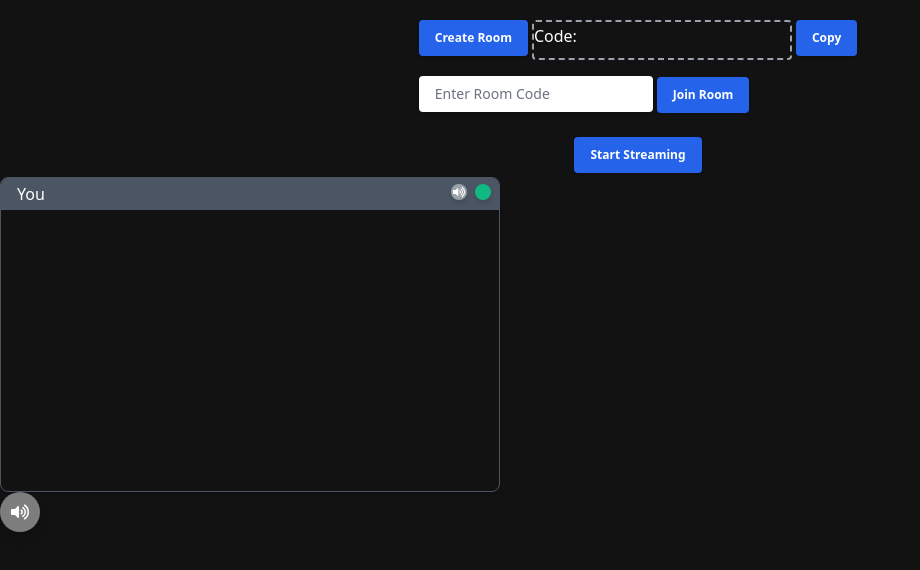
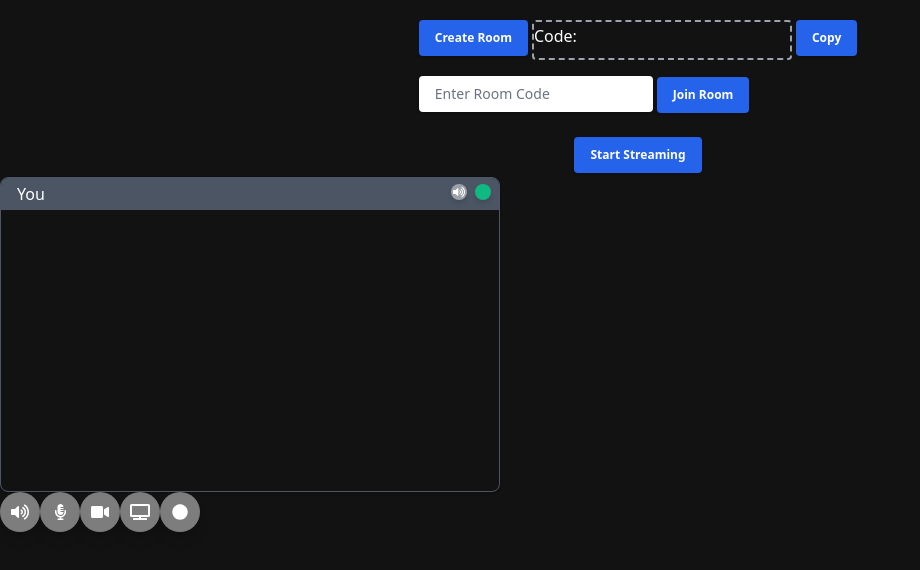
Before and after one commit to verticelabs-dev/screenshare, a Vue app in the folder app/: page / in a window 1280 px wide. Shown: the top 570 px of the page, without its empty margins (0-920 px from the left). Built offline with nearby package versions, Linux system fonts and the light colour scheme; no server answers.

Commit message:
✨ A bunch more stream buttons

```diff
--- a/app/src/assets/scss/grid/streamControlBar.scss
+++ b/app/src/assets/scss/grid/streamControlBar.scss
@@ -1,5 +1,6 @@
 .streamControlBar {
   height: 2.5rem;
+  display: flex;
 }
 
 .circle-btn {
--- a/app/src/components/grid/streamControlBar.vue
+++ b/app/src/components/grid/streamControlBar.vue
@@ -1,12 +1,35 @@
 <template>
   <div class="streamControlBar">
-    <div>
-      <!-- Mute Button -->
-      <div @click="toggleMute" class="circle-btn">
-        <font-awesome-icon icon="volume-mute" v-if="muted"/>
-        <font-awesome-icon icon="volume-up" v-else/>
-      </div>
+    <!-- Mute Button -->
+    <div @click="toggleDeafen" class="circle-btn">
+      <font-awesome-icon icon="volume-mute" v-if="deafen"/>
+      <font-awesome-icon icon="volume-up" v-else/>
     </div>
+
+    <!-- Mic Button -->
+    <div @click="toggleMicMute" class="circle-btn">
+      <font-awesome-icon icon="microphone-alt-slash" v-if="micMute"/>
+      <font-awesome-icon icon="microphone-alt" v-else/>
+    </div>
+
+    <!-- Video Button -->
+    <div @click="toggleVideo" class="circle-btn">
+      <font-awesome-icon icon="video-slash" v-if="video"/>
+      <font-awesome-icon icon="video" v-else/>
+    </div>
+
+    <!-- Screen Share Button -->
+    <div @click="toggleScreenShare" class="circle-btn">
+      <font-awesome-icon icon="tv" v-if="screenShare" style="color: rgb(0 208 0);"/>
+      <font-awesome-icon icon="tv" v-else/>
+    </div>
+
+    <!-- Record Button -->
+    <div @click="toggleRecord" class="circle-btn">
+      <font-awesome-icon icon="circle" v-if="record" style="color: rgb(208 0 0);"/>
+      <font-awesome-icon icon="circle" v-else/>
+    </div>
+
   </div>
 </template>
 
@@ -14,7 +37,30 @@
 export default {
   components: {},
   data() {
-    return {};
+    return {
+      deafen: false,
+      micMute: false,
+      video: false,
+      screenShare: false,
+      record: false
+    };
+  },
+  methods: {
+    toggleDeafen() {
+      this.deafen = !this.deafen
+    },
+    toggleMicMute() {
+      this.micMute = !this.micMute
+    },
+    toggleVideo() {
+      this.video = !this.video
+    },
+    toggleScreenShare() {
+      this.screenShare = !this.screenShare
+    },
+    toggleRecord() {
+      this.record = !this.record
+    }
   }
 };
 </script>
--- a/app/src/main.js
+++ b/app/src/main.js
@@ -5,10 +5,10 @@ import store from "./store";
 import socket from './services/SocketService'
 import "./assets/scss/main.scss";
 import { library } from '@fortawesome/fontawesome-svg-core'
-import { faUserSecret, faVolumeMute, faVolumeUp } from '@fortawesome/free-solid-svg-icons'
+import { faVolumeMute, faVolumeUp, faMicrophoneAlt, faMicrophoneAltSlash, faVideo, faVideoSlash, faTv, faCircle } from '@fortawesome/free-solid-svg-icons'
 import { FontAwesomeIcon } from '@fortawesome/vue-fontawesome'
 
-library.add([faUserSecret, faVolumeMute, faVolumeUp])
+library.add([faVolumeMute, faVolumeUp, faMicrophoneAlt, faMicrophoneAltSlash, faVideo, faVideoSlash, faTv, faCircle])
 
 Vue.component('font-awesome-icon', FontAwesomeIcon)
 
```
